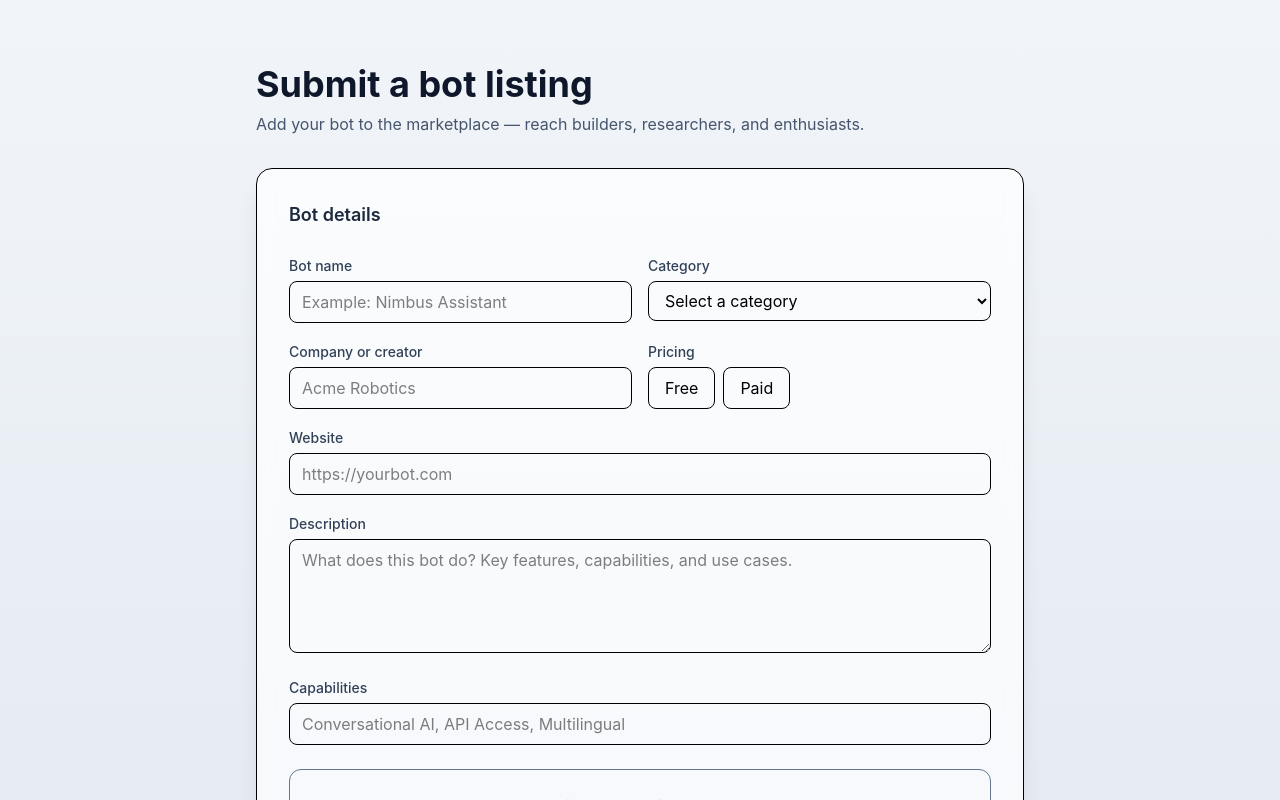
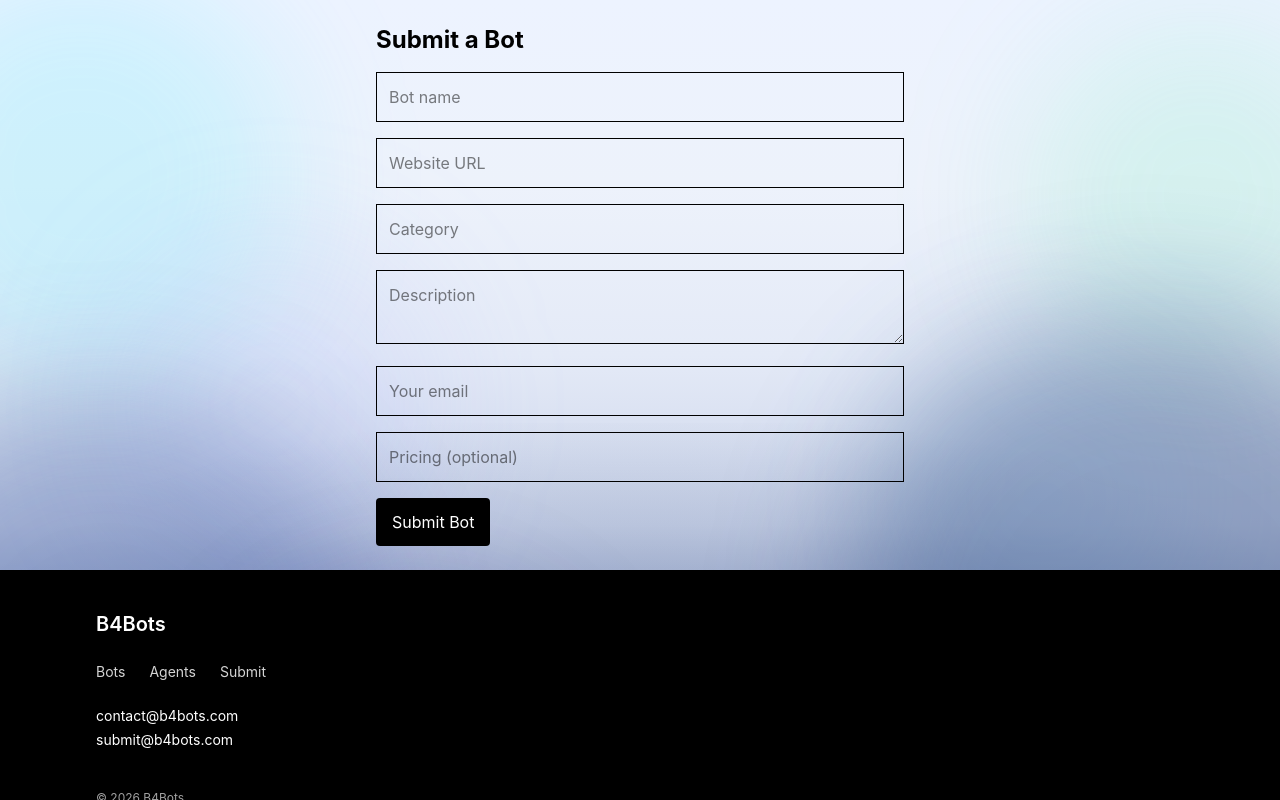
Before and after one commit to b4bots-ux/BlipBlop, a Next.js app: page /submit in a window 1280 px wide. Shown: the top 800 px of the page. Built offline with nearby package versions, Linux system fonts and the light colour scheme.

Commit message:
update submit and agents pages

```diff
--- /dev/null
+++ b/app/agents/page.tsx
@@ -0,0 +1,63 @@
+export default function AgentsPage() {
+  const agents = [
+    {
+      name: 'OpenClaw',
+      description:
+        'AI agent that can control apps, automate tasks, and operate like a digital assistant.',
+      href: 'https://github.com',
+    },
+    {
+      name: 'AutoGPT',
+      description:
+        'Autonomous agent that breaks goals into steps and executes them with minimal input.',
+      href: 'https://github.com/Significant-Gravitas/AutoGPT',
+    },
+    {
+      name: 'Perplexity Copilot',
+      description:
+        'Research-focused AI assistant that explores topics step by step and refines answers.',
+      href: 'https://www.perplexity.ai',
+    },
+  ]
+
+  return (
+    <main className="min-h-screen px-6 py-12">
+      <div className="mx-auto max-w-5xl">
+        <div className="mb-10">
+          <p className="mb-3 text-sm uppercase tracking-[0.2em] text-neutral-500">
+            Agents
+          </p>
+          <h1 className="text-4xl font-semibold tracking-tight text-neutral-900">
+            AI agents that can think, act, and complete tasks
+          </h1>
+          <p className="mt-4 max-w-2xl text-base leading-7 text-neutral-600">
+            Agents are AI systems that can plan, take action, and complete
+            tasks with minimal human input.
+          </p>
+        </div>
+
+        <div className="grid gap-4 md:grid-cols-3">
+          {agents.map((agent) => (
+            <a
+              key={agent.name}
+              href={agent.href}
+              target="_blank"
+              rel="noreferrer"
+              className="block rounded-2xl border border-neutral-200 bg-white p-5 shadow-sm transition hover:-translate-y-0.5"
+            >
+              <h2 className="text-xl font-semibold text-neutral-900">
+                {agent.name}
+              </h2>
+              <p className="mt-3 text-sm leading-6 text-neutral-600">
+                {agent.description}
+              </p>
+              <span className="mt-5 inline-block text-sm font-medium text-neutral-900 underline underline-offset-4">
+                Visit
+              </span>
+            </a>
+          ))}
+        </div>
+      </div>
+    </main>
+  )
+}
--- a/app/submit/page.tsx
+++ b/app/submit/page.tsx
@@ -1,148 +1,83 @@
+'use client'
+
+import { useState } from 'react'
+import { supabase } from '../../lib/supabase'
+
 export default function SubmitPage() {
+  const [form, setForm] = useState({
+    name: '',
+    website: '',
+    category: '',
+    description: '',
+    submitter_email: '',
+    pricing: '',
+  })
+
+  const [loading, setLoading] = useState(false)
+  const [message, setMessage] = useState('')
+
+  const handleChange = (
+    e: React.ChangeEvent<HTMLInputElement | HTMLTextAreaElement>
+  ) => {
+    setForm({ ...form, [e.target.name]: e.target.value })
+  }
+
+  const handleSubmit = async (e: React.FormEvent) => {
+    e.preventDefault()
+    setLoading(true)
+    setMessage('')
+
+    const { error } = await supabase.from('Bot_submissions').insert([
+      {
+        name: form.name,
+        website: form.website,
+        category: form.category,
+        description: form.description,
+        submitter_email: form.submitter_email,
+        pricing: form.pricing,
+      },
+    ])
+
+    if (error) {
+      setMessage('Error: ' + error.message)
+    } else {
+      setMessage('Submitted successfully!')
+      setForm({
+        name: '',
+        website: '',
+        category: '',
+        description: '',
+        submitter_email: '',
+        pricing: '',
+      })
+    }
+
+    setLoading(false)
+  }
+
   return (
-    <main className="min-h-screen bg-gradient-to-b from-slate-100 to-slate-200 px-6 py-16">
-      <div className="mx-auto max-w-3xl">
+    <div className="max-w-xl mx-auto p-6 space-y-4">
+      <h1 className="text-2xl font-bold">Submit a Bot</h1>
 
-        {/* Header */}
-        <h1 className="text-4xl font-bold text-slate-900">
-          Submit a bot listing
-        </h1>
+      <form onSubmit={handleSubmit} className="space-y-4">
+        <input name="name" value={form.name} onChange={handleChange} placeholder="Bot name" className="w-full border p-3" required />
 
-        <p className="mt-2 text-slate-600">
-          Add your bot to the marketplace — reach builders, researchers, and enthusiasts.
-        </p>
+        <input name="website" value={form.website} onChange={handleChange} placeholder="Website URL" className="w-full border p-3" />
 
-        {/* Form Card */}
-        <div className="mt-8 rounded-2xl border bg-white/70 backdrop-blur p-8 shadow-xl">
+        <input name="category" value={form.category} onChange={handleChange} placeholder="Category" className="w-full border p-3" />
 
-          <h2 className="text-lg font-semibold mb-6 text-slate-800">
-            Bot details
-          </h2>
+        <textarea name="description" value={form.description} onChange={handleChange} placeholder="Description" className="w-full border p-3" required />
 
-          {/* Row */}
-          <div className="grid grid-cols-2 gap-4">
+        <input name="submitter_email" value={form.submitter_email} onChange={handleChange} placeholder="Your email" className="w-full border p-3" type="email" required />
 
-            <div>
-              <label className="text-sm font-medium text-slate-700">
-                Bot name
-              </label>
-              <input
-                className="mt-1 w-full rounded-lg border px-3 py-2"
-                placeholder="Example: Nimbus Assistant"
-              />
-            </div>
+        <input name="pricing" value={form.pricing} onChange={handleChange} placeholder="Pricing (optional)" className="w-full border p-3" />
 
-            <div>
-              <label className="text-sm font-medium text-slate-700">
-                Category
-              </label>
-              <select className="mt-1 w-full rounded-lg border px-3 py-2">
-                <option>Select a category</option>
-                <option>AI Assistant</option>
-                <option>Automation Bot</option>
-                <option>Physical Robot</option>
-                <option>Trading Bot</option>
-              </select>
-            </div>
+        <button type="submit" disabled={loading} className="bg-black text-white px-4 py-3 rounded">
+          {loading ? 'Submitting...' : 'Submit Bot'}
+        </button>
 
-          </div>
-
-          {/* Row */}
-          <div className="grid grid-cols-2 gap-4 mt-4">
-
-            <div>
-              <label className="text-sm font-medium text-slate-700">
-                Company or creator
-              </label>
-              <input
-                className="mt-1 w-full rounded-lg border px-3 py-2"
-                placeholder="Acme Robotics"
-              />
-            </div>
-
-            <div>
-              <label className="text-sm font-medium text-slate-700">
-                Pricing
-              </label>
-
-              <div className="flex gap-2 mt-1">
-                <button className="px-4 py-2 border rounded-lg">
-                  Free
-                </button>
-                <button className="px-4 py-2 border rounded-lg">
-                  Paid
-                </button>
-              </div>
-
-            </div>
-
-          </div>
-
-          {/* Website */}
-          <div className="mt-4">
-            <label className="text-sm font-medium text-slate-700">
-              Website
-            </label>
-
-            <input
-              className="mt-1 w-full rounded-lg border px-3 py-2"
-              placeholder="https://yourbot.com"
-            />
-          </div>
-
-          {/* Description */}
-          <div className="mt-4">
-            <label className="text-sm font-medium text-slate-700">
-              Description
-            </label>
-
-            <textarea
-              rows={4}
-              className="mt-1 w-full rounded-lg border px-3 py-2"
-              placeholder="What does this bot do? Key features, capabilities, and use cases."
-            />
-          </div>
-
-          {/* Capabilities */}
-          <div className="mt-4">
-            <label className="text-sm font-medium text-slate-700">
-              Capabilities
-            </label>
-
-            <input
-              className="mt-1 w-full rounded-lg border px-3 py-2"
-              placeholder="Conversational AI, API Access, Multilingual"
-            />
-          </div>
-
-          {/* Media */}
-          <div className="mt-6 border rounded-xl p-6 text-center text-slate-500">
-            Drop images or click to upload
-            <div className="text-sm mt-1">
-              Screenshots, logos, or product images (max 5)
-            </div>
-          </div>
-
-          {/* Buttons */}
-          <div className="flex justify-end gap-3 mt-6">
-
-            <button className="px-4 py-2 border rounded-lg">
-              Save draft
-            </button>
-
-            <button className="px-5 py-2 rounded-lg bg-slate-900 text-white">
-              Submit listing
-            </button>
-
-          </div>
-
-        </div>
-
-        <p className="text-sm text-slate-500 mt-4 text-center">
-          Submissions are reviewed before going live to keep listings accurate and safe.
-        </p>
-
-      </div>
-    </main>
-  );
+        {message && <p>{message}</p>}
+      </form>
+    </div>
+  )
 }
--- /dev/null
+++ b/lib/supabase.ts
@@ -0,0 +1,6 @@
+import { createClient } from '@supabase/supabase-js'
+
+const supabaseUrl = process.env.NEXT_PUBLIC_SUPABASE_URL!
+const supabaseAnonKey = process.env.NEXT_PUBLIC_SUPABASE_ANON_KEY!
+
+export const supabase = createClient(supabaseUrl, supabaseAnonKey)
--- a/package.json
+++ b/package.json
@@ -8,6 +8,7 @@
     "start": "next start"
   },
   "dependencies": {
+    "@supabase/supabase-js": "^2.101.1",
     "@tailwindcss/postcss": "^4.2.1",
     "next": "^14.2.5",
     "react": "^18.3.1",
```
Also changed, not shown: 2 other files (tests, documents, lock files or other folders).
